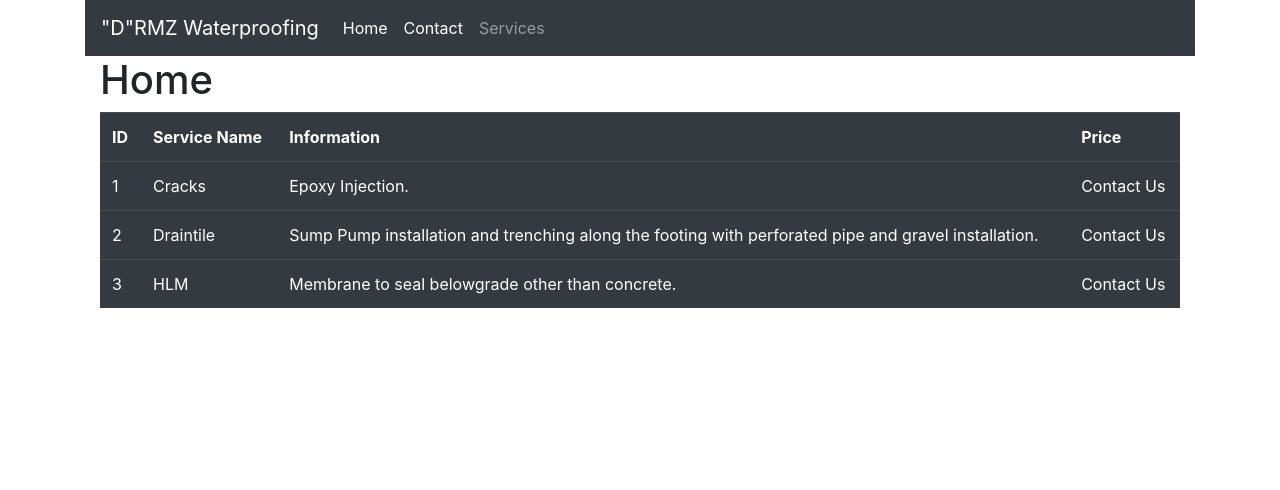
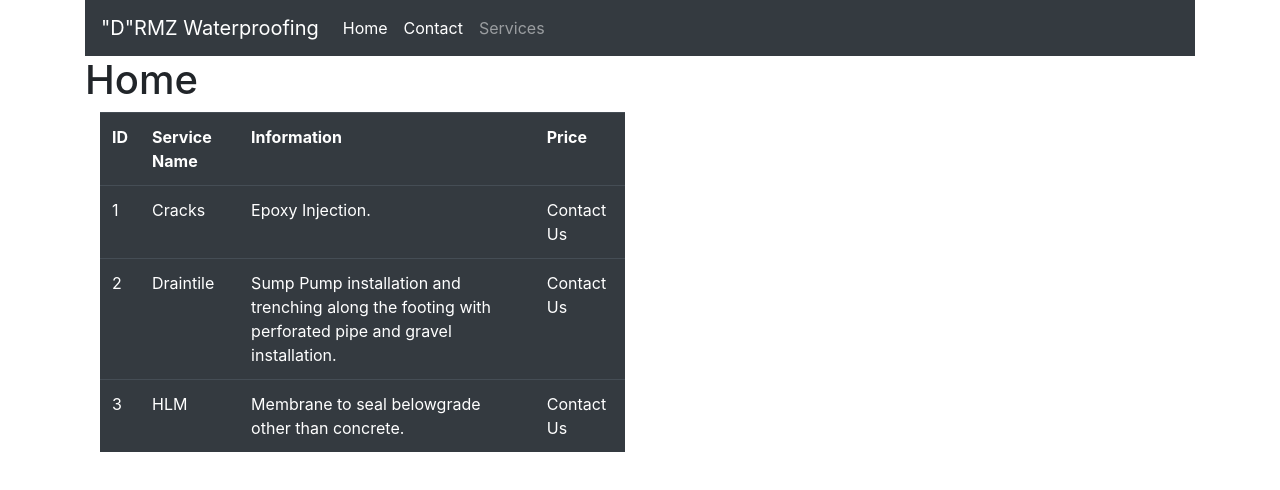
Before and after one commit to ABathingDave/Bootstrap-Coding-Assignment, a website: page index.html in a window 1280 px wide. Drawn offline with nearby package versions, Linux system fonts and the light colour scheme.

Commit message:
added grid system part 1

```diff
--- a/index.html
+++ b/index.html
@@ -36,8 +36,11 @@
                 </ul>
             </div>
     </nav>
-    <div class="container"> <!--Container class-->
+    <div class="container-fluid"> <!--Container class-->
+        <div class="row">
+            <div class="col-sm-6">
         <table class="table table-dark table-hover"> <!--Table-->
+            <div class="row">
             <h1>Home</h1> <!--Page Heading-->
             <tr>
                 <th>ID</th>
@@ -64,6 +67,9 @@
                 <td>Contact Us</td>
             </tr>
         </table>
+        </div>
+        </div>
+        </div>
     </div>
 </body>
 </html>
```
